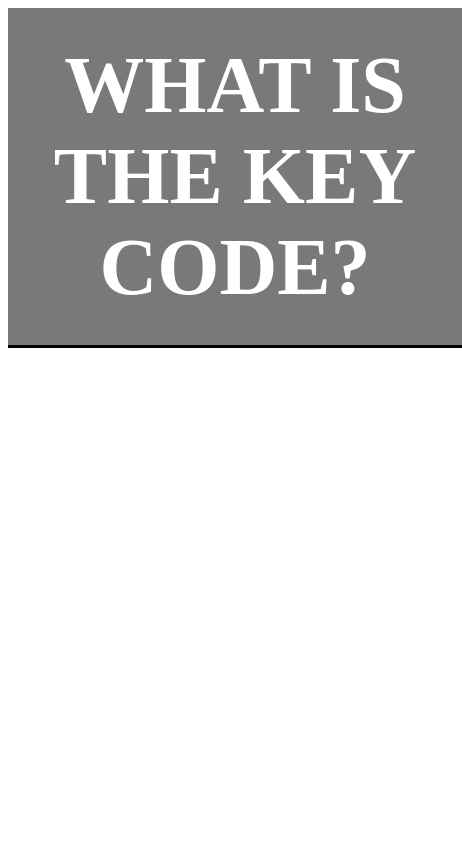
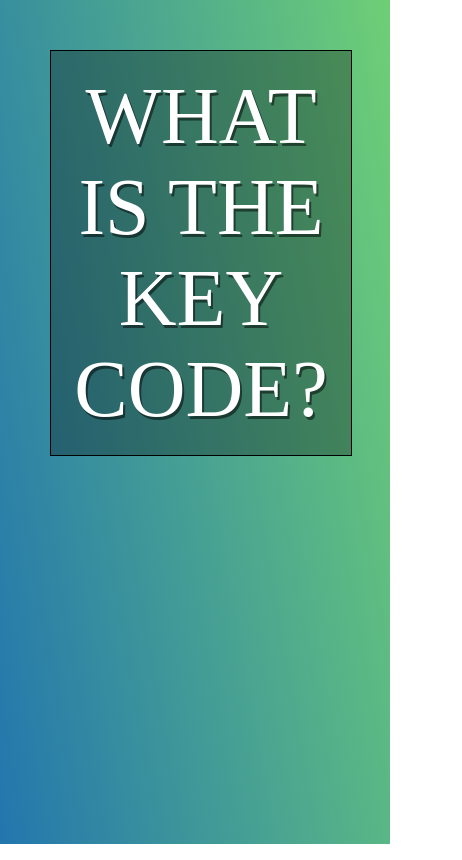
Before and after one commit to WilliamForbesJr/whatKeyCode, a plain HTML site: page index.html in a window 390 px wide. Shown: the whole page, 462 px wide, since content can reach past the window. Drawn offline with Linux system fonts and the light colour scheme.

Commit message:
add style to page. add media queries for responsive layout

```diff
--- a/index.html
+++ b/index.html
@@ -4,14 +4,16 @@
         <link rel="stylesheet" href="style.css">
     </head>
     <body>
-       <header>What is the Key code?</header>
+        <div class="wrapper">
+            <header>What is the Key code?</header>
+
         <div class="content">
             <div id="group">
                 <kbd id="keyCode"></kbd>
                 <span class="keyOff" id="key"></span>
             </div>
         </div>
-
+        </div>
     </body>
     <script src ="app.js"></script>
 </html>
--- a/style.css
+++ b/style.css
@@ -1,18 +1,30 @@
 html {
-    overflow: hidden;
+      box-sizing: border-box;
 }
+
+body {
+    background-image: linear-gradient(260deg,  #6ecf76 0%, #2376ae 100%);
+    margin: 0;
+    height: 100vh;
+}
+
+.wrapper {
+    padding: 50px;
+}
+
 header {
     width: 100%;
     font-size: 5rem;
     color: white;
-    font-weight: 700;
+    font-weight: 100;
+    text-shadow: 2px 3px rgba(0,0,0, 0.5);
+    padding:20px 5px;
     text-transform: uppercase;
+    background: rgba(0,0,0, 0.3);
+    display: inline-block;
+    width: 100%;
     text-align: center;
-    position: absolute;
-    padding: 2rem;
-    background: rgba(121, 121, 121);
-    margin: 0 0 0 0;
-    border-bottom: .2rem solid black;
+    border: 1px solid black;
 }
 
 .content {
@@ -21,13 +33,13 @@ header {
     flex: 1;
     justify-content: center;
     align-items: center;
-    min-height: 100vh;
     text-align: center;
 }
 
 #keyCode {
     display: block;
     font-size: 45rem;
+    line-height: 35rem;
 }
 
 #key {
@@ -47,3 +59,19 @@ header {
 .keyOff {
     display:none;
 }
+
+
+
+@media all and (max-width: 1000px) {
+    #keyCode {
+        font-size: 35rem;
+        line-height: 30rem;
+    }
+}
+
+@media all and (max-width: 600px) {
+    #keyCode {
+        font-size: 25rem;
+        line-height: 24rem;
+    }
+}
```
